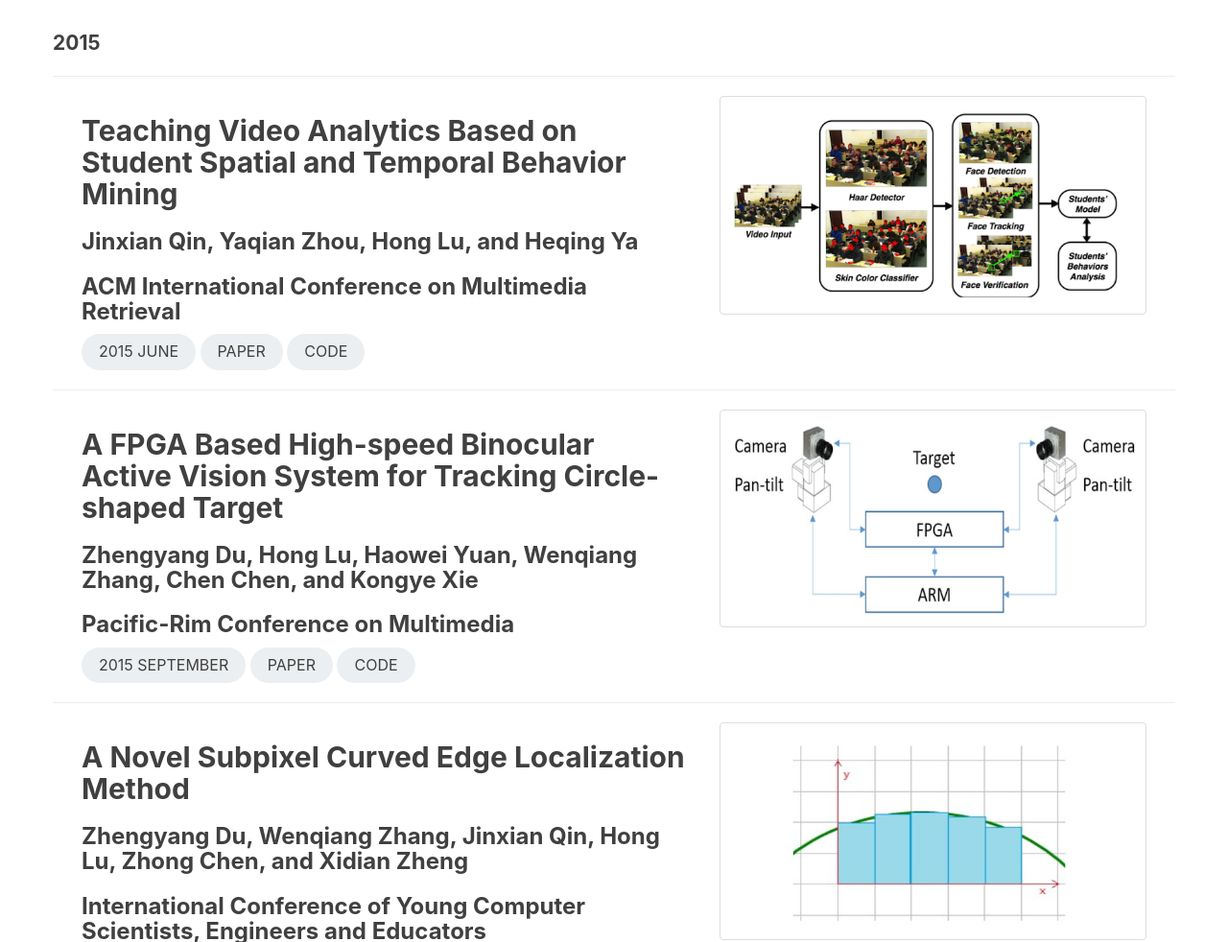
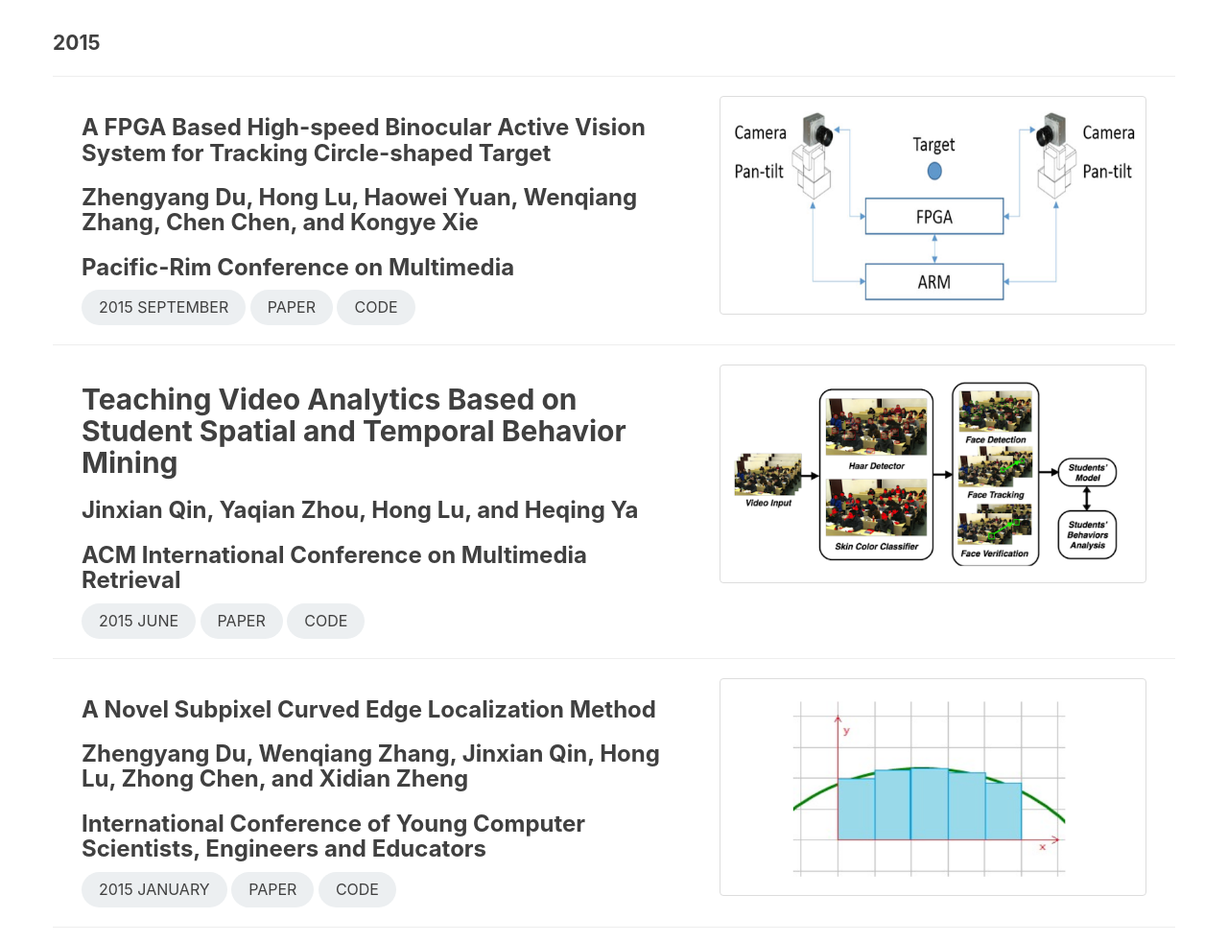
Before and after one commit to lunatics123/lunatics123.github.io, a Jekyll site: the page built from publications.html, in a window 1280 px wide and 1400 px high. Shown: the part 418-1400 px from the top of the window at 96% size. Built offline with Jekyll 4.4.1, drawn with Linux system fonts in a browser that asks for light colours; comment, search, counter and statistics services are not loaded.

Commit message:
make layout better

```diff
--- a/publications.html
+++ b/publications.html
@@ -7,6 +7,23 @@ permalink: /publications.html
 ---
 
 <h5 class="lead"><b>2015</b></h5>
+<hr>
+
+<section>
+    <div class="container">
+        <div class="col-lg-7">
+            <h3>A FPGA Based High-speed Binocular Active Vision System for Tracking Circle-shaped Target</h3>
+            <h3>Zhengyang Du, Hong Lu, Haowei Yuan, Wenqiang Zhang, Chen Chen, and Kongye Xie</h3>
+            <h3>Pacific-Rim Conference on Multimedia</h3>
+            <div class="post-tag round-xl">2015 September</div>
+            <a class="post-tag round-xl" href="https://link.springer.com/chapter/10.1007/978-3-319-24075-6_35">Paper</a>
+            <a class="post-tag round-xl">Code</a>
+        </div>
+        <div class="col-lg-5">
+            <img class="img-thumbnail" src="/img/papers/du2015fpga.png">
+        </div>
+    </div>
+</section>
 <hr>
 
 <section>
@@ -30,24 +47,7 @@ permalink: /publications.html
 <section>
     <div class="container">
         <div class="col-lg-7">
-            <h2>A FPGA Based High-speed Binocular Active Vision System for Tracking Circle-shaped Target</h2>
-            <h3>Zhengyang Du, Hong Lu, Haowei Yuan, Wenqiang Zhang, Chen Chen, and Kongye Xie</h3>
-            <h3>Pacific-Rim Conference on Multimedia</h3>
-            <div class="post-tag round-xl">2015 September</div>
-            <a class="post-tag round-xl" href="https://link.springer.com/chapter/10.1007/978-3-319-24075-6_35">Paper</a>
-            <a class="post-tag round-xl">Code</a>
-        </div>
-        <div class="col-lg-5">
-            <img class="img-thumbnail" src="/img/papers/du2015fpga.png">
-        </div>
-    </div>
-</section>
-<hr>
-
-<section>
-    <div class="container">
-        <div class="col-lg-7">
-            <h2>A Novel Subpixel Curved Edge Localization Method</h2>
+            <h3>A Novel Subpixel Curved Edge Localization Method</h3>
             <h3>Zhengyang Du, Wenqiang Zhang, Jinxian Qin, Hong Lu, Zhong Chen, and Xidian Zheng</h3>
             <h3>International Conference of Young Computer Scientists, Engineers and Educators</h3>
             <div class="post-tag round-xl">2015 January</div>
@@ -140,7 +140,7 @@ permalink: /publications.html
     <div class="container">
         <div class="col-lg-7">
             <h3>An Adaptive Query Prototype Modeling Method for Image Search Reranking</h3>
-            <h3>Hong Lu, Guobao Jiang, Bohong Yang, and Xiangyang Xue</h3>
+            <h4>Hong Lu, Guobao Jiang, Bohong Yang, and Xiangyang Xue</h4>
             <h3>IEEE International Conference on Computer Vision Workshop</h3>
             <div class="post-tag round-xl">2013 December</div>
             <a class="post-tag round-xl"
```
